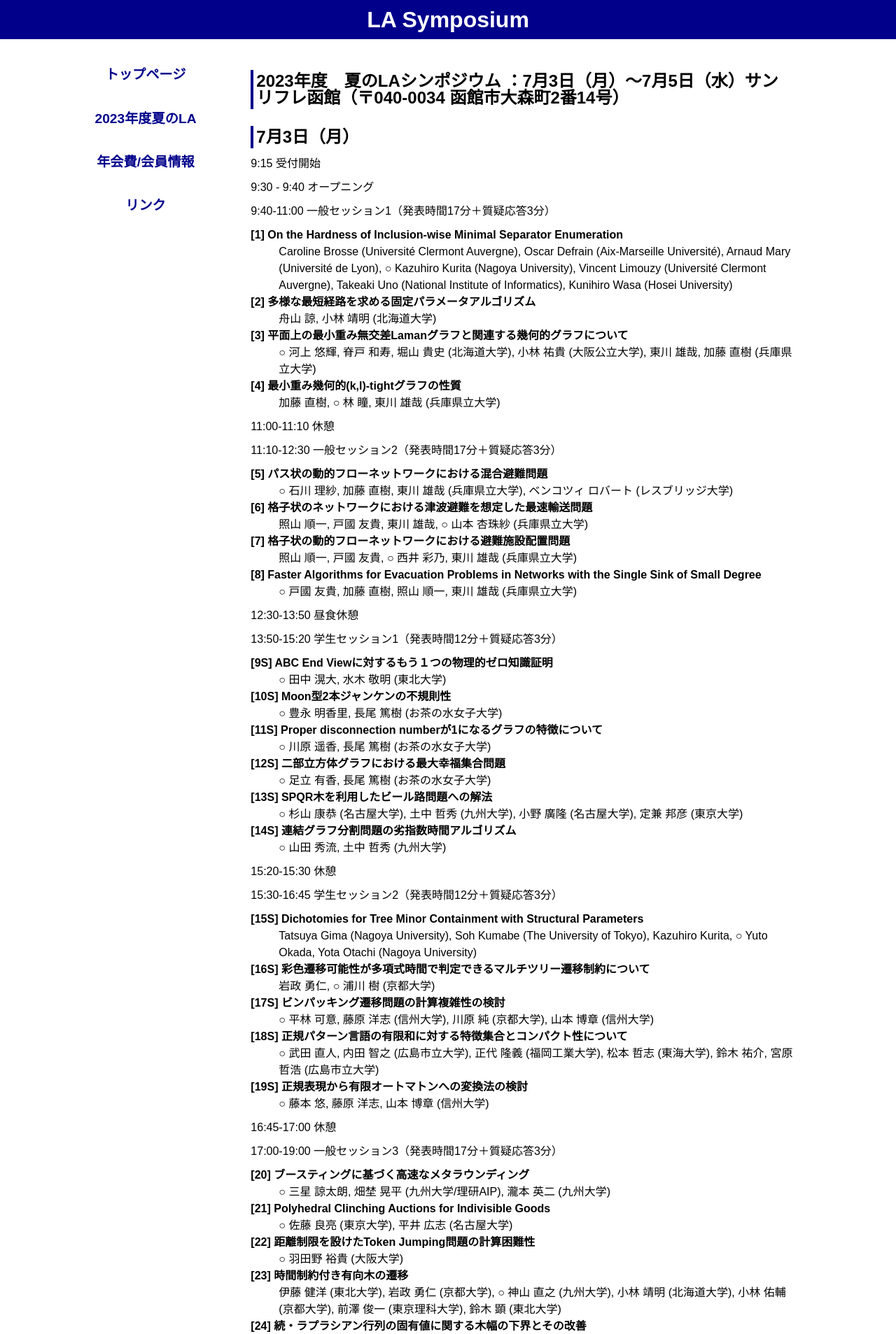
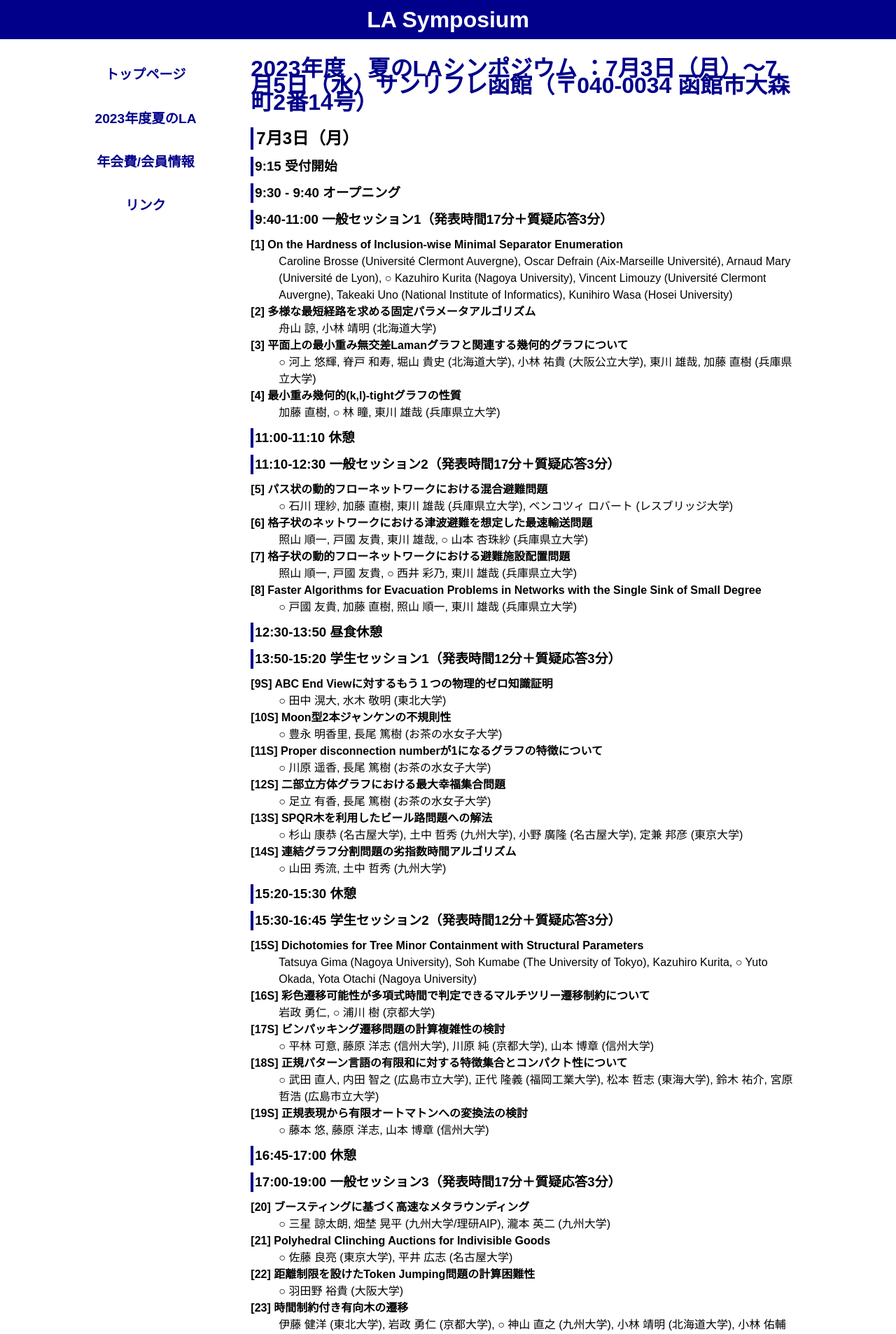
Before and after one commit to ytamura12/la-symposium_test.github.io, a Jekyll site: the page built from 2023/summer_program.md, in a window 1280 px wide. Shown: the top 1907 px of the page at 70% size. Built offline with Jekyll 4.4.1, drawn with Linux system fonts in a browser that asks for light colours.

Commit message:
Add files via upload

```diff
--- a/2023/summer_program.md
+++ b/2023/summer_program.md
@@ -3,15 +3,15 @@ layout: default
 title: LA Symposium 2023, 夏のLAプログラム
 ---
 
-## 2023年度　夏のLAシンポジウム ：7月3日（月）〜7月5日（水）サンリフレ函館（〒040-0034 函館市大森町2番14号）
+# 2023年度　夏のLAシンポジウム ：7月3日（月）〜7月5日（水）サンリフレ函館（〒040-0034 函館市大森町2番14号）
 
 7月3日（月）
 --------
-9:15 受付開始
+### 9:15 受付開始
 
-9:30 - 9:40 オープニング
+### 9:30 - 9:40 オープニング
 
-9:40-11:00 一般セッション1（発表時間17分＋質疑応答3分）
+### 9:40-11:00 一般セッション1（発表時間17分＋質疑応答3分）
 
 [1]	On the Hardness of Inclusion-wise Minimal Separator Enumeration
 : Caroline Brosse (Université Clermont Auvergne), Oscar Defrain (Aix-Marseille Université), Arnaud Mary (Université de Lyon), ○ Kazuhiro Kurita (Nagoya University), Vincent Limouzy (Université Clermont Auvergne), Takeaki Uno (National Institute of Informatics), Kunihiro Wasa (Hosei University)
@@ -25,9 +25,9 @@ title: LA Symposium 2023, 夏のLAプログラム
 [4]	最小重み幾何的(k,l)-tightグラフの性質
 : 加藤 直樹, ○ 林 瞳, 東川 雄哉 (兵庫県立大学)
 
-11:00-11:10 休憩
+### 11:00-11:10 休憩
 
-11:10-12:30	一般セッション2（発表時間17分＋質疑応答3分）
+### 11:10-12:30	一般セッション2（発表時間17分＋質疑応答3分）
 
 [5]	パス状の動的フローネットワークにおける混合避難問題
 : ○ 石川 理紗, 加藤 直樹, 東川 雄哉 (兵庫県立大学), ベンコツィ ロバート (レスブリッジ大学)
@@ -41,9 +41,9 @@ title: LA Symposium 2023, 夏のLAプログラム
 [8]	Faster Algorithms for Evacuation Problems in Networks with the Single Sink of Small Degree
 : ○ 戸國 友貴, 加藤 直樹, 照山 順一, 東川 雄哉 (兵庫県立大学)
 
-12:30-13:50	昼食休憩
+### 12:30-13:50	昼食休憩
 
-13:50-15:20	学生セッション1（発表時間12分＋質疑応答3分）
+### 13:50-15:20	学生セッション1（発表時間12分＋質疑応答3分）
 
 [9S] ABC End Viewに対するもう１つの物理的ゼロ知識証明
 : ○ 田中 滉大, 水木 敬明 (東北大学)
@@ -63,9 +63,9 @@ title: LA Symposium 2023, 夏のLAプログラム
 [14S] 連結グラフ分割問題の劣指数時間アルゴリズム
 : ○ 山田 秀流, 土中 哲秀 (九州大学)
 
-15:20-15:30	休憩
+### 15:20-15:30	休憩
 
-15:30-16:45	学生セッション2（発表時間12分＋質疑応答3分）
+### 15:30-16:45	学生セッション2（発表時間12分＋質疑応答3分）
 
 [15S] Dichotomies for Tree Minor Containment with Structural Parameters
 : Tatsuya Gima (Nagoya University), Soh Kumabe (The University of Tokyo), Kazuhiro Kurita, ○ Yuto Okada, Yota Otachi (Nagoya University)
@@ -82,9 +82,9 @@ title: LA Symposium 2023, 夏のLAプログラム
 [19S] 正規表現から有限オートマトンへの変換法の検討
 : ○ 藤本 悠, 藤原 洋志, 山本 博章 (信州大学)
 
-16:45-17:00	休憩
+### 16:45-17:00	休憩
 
-17:00-19:00	一般セッション3（発表時間17分＋質疑応答3分）
+### 17:00-19:00	一般セッション3（発表時間17分＋質疑応答3分）
 
 [20] ブースティングに基づく高速なメタラウンディング
 : ○ 三星 諒太朗, 畑埜 晃平 (九州大学/理研AIP), 瀧本 英二 (九州大学)
@@ -107,7 +107,7 @@ title: LA Symposium 2023, 夏のLAプログラム
 
 7月4日（火）
 --------
-9:20-10:40	一般セッション4（発表時間17分＋質疑応答3分）
+### 9:20-10:40	一般セッション4（発表時間17分＋質疑応答3分）
 
 [26]　グラフ状態の生成とランク幅
 : ○ 隈部 壮 (東京大学), 森 立平 (名古屋大学)
@@ -121,9 +121,9 @@ title: LA Symposium 2023, 夏のLAプログラム
 [29] エクスパンダー性と符号の局所検査性
 : ○ 清水 伸高 (東京工業大学)
 
-10:40-10:50	休憩
+### 10:40-10:50	休憩
 
-10:50-12:20	学生セッション3（発表時間12分＋質疑応答3分）
+### 10:50-12:20	学生セッション3（発表時間12分＋質疑応答3分）
 
 [30S] 整数計画法による敷地の除雪の最適化
 : ○ 宮嶋 渓太, 藤原 洋志, 山本 博章 (信州大学)
@@ -143,14 +143,14 @@ title: LA Symposium 2023, 夏のLAプログラム
 [35S] 反復分解の簡潔な線形時間アルゴリズム
 : ○ 米本 優生, 中島 祐人, 稲永 俊介 (九州大学)
 
-12:20	総会＋写真撮影
+### 12:20	総会＋写真撮影
 
-午後	自由討論
+### 午後	自由討論
 
 
 7月5日（水）
 --------
-9:20-11:00	一般セッション5（発表時間17分＋質疑応答3分）
+### 9:20-11:00	一般セッション5（発表時間17分＋質疑応答3分）
 
 [36] CONGESTモデルにおける媒介中心性のランキング計算時間下界
 : ○ 川嶋 佑樹, 北村 直暉, 泉 泰介, 増澤 利光 (大阪大学)
@@ -167,9 +167,9 @@ title: LA Symposium 2023, 夏のLAプログラム
 [40] NP-completeness of Computing Pre-assignments to Uniquify Vertex Cover for Bipartite Graphs
 : ○ Ryu Suzuki, Yasuaki Kobayashi, Kazuhisa Seto, Takashi Horiyama (Hokkaido University)
 
-11:00-11:10	休憩
+### 11:00-11:10	休憩
 
-11:10-12:30	一般セッション6（発表時間17分＋質疑応答3分）
+### 11:10-12:30	一般セッション6（発表時間17分＋質疑応答3分）
 
 [41] 2本の文字列の極大共通部分列を列挙するための効率的なアルゴリズム
 : ○ 廣田 弥祐二, 酒井 義文 (東北大学)
@@ -183,4 +183,4 @@ title: LA Symposium 2023, 夏のLAプログラム
 [44] CDAWGの定数感度
 : ○ 濱井 陸哉, 藤丸 大翔, 中島 祐人, 稲永 俊介 (九州大学)
 
-12:30 クロージング
+### 12:30 クロージング
```
